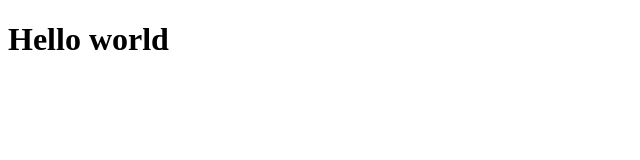
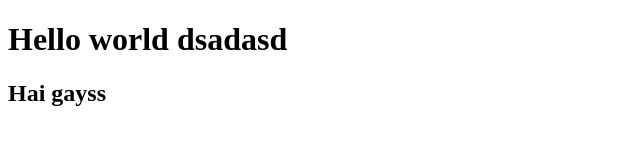
Before and after one commit to namuaff/latihan1-revou, a plain HTML site: page index.html in a window 1280 px wide. Shown: the whole page, without its empty margins (0-640 px from the left). Drawn offline with Linux system fonts and the light colour scheme.

Commit message:
second commit

```diff
--- a/index.html
+++ b/index.html
@@ -4,6 +4,7 @@
         <title>Website Ku</title>
     </head>
     <body>
-        <h1>Hello world</h1>
+        <h1>Hello world dsadasd</h1>
+        <h2>Hai gayss</h2>
     </body>
 </html>
```
